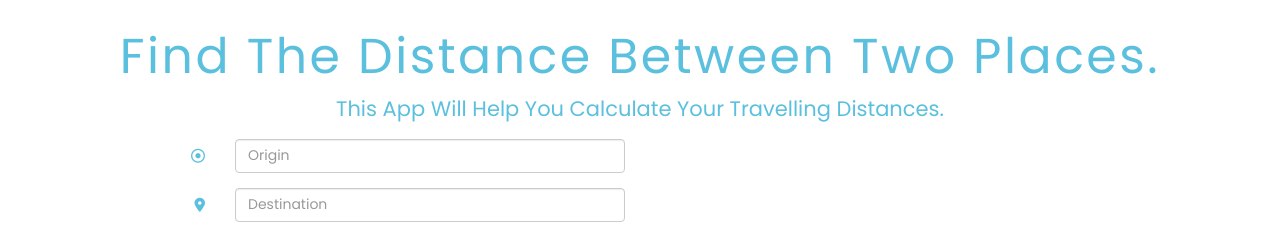
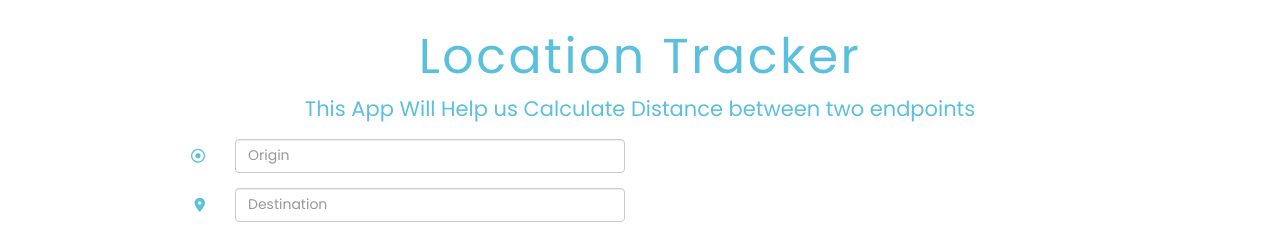
Before and after one commit to danielmuthama/Direction-Tracker-Google-API, a website: page Distance cities/Index.html in a window 1280 px wide. Shown: the top 234 px of the page. Drawn offline with nearby package versions, Linux system fonts and the light colour scheme; some packages are replaced by stand-ins of ours.

Commit message:
update files

```diff
--- a/Distance cities/Index.html
+++ b/Distance cities/Index.html
@@ -16,8 +16,8 @@
 
     <div class="jumbotron">
         <div class="container-fluid">
-            <h1>Find The Distance Between Two Places.</h1>
-            <p>This App Will Help You Calculate Your Travelling Distances.</p>
+            <h1>Location Tracker</h1>
+            <p>This App Will Help us Calculate Distance between two endpoints</p>
             <form class="form-horizontal">
                 <div class="form-group">
                     <label for="from" class="col-xs-2 control-label"><i class="far fa-dot-circle"></i></label>
```
